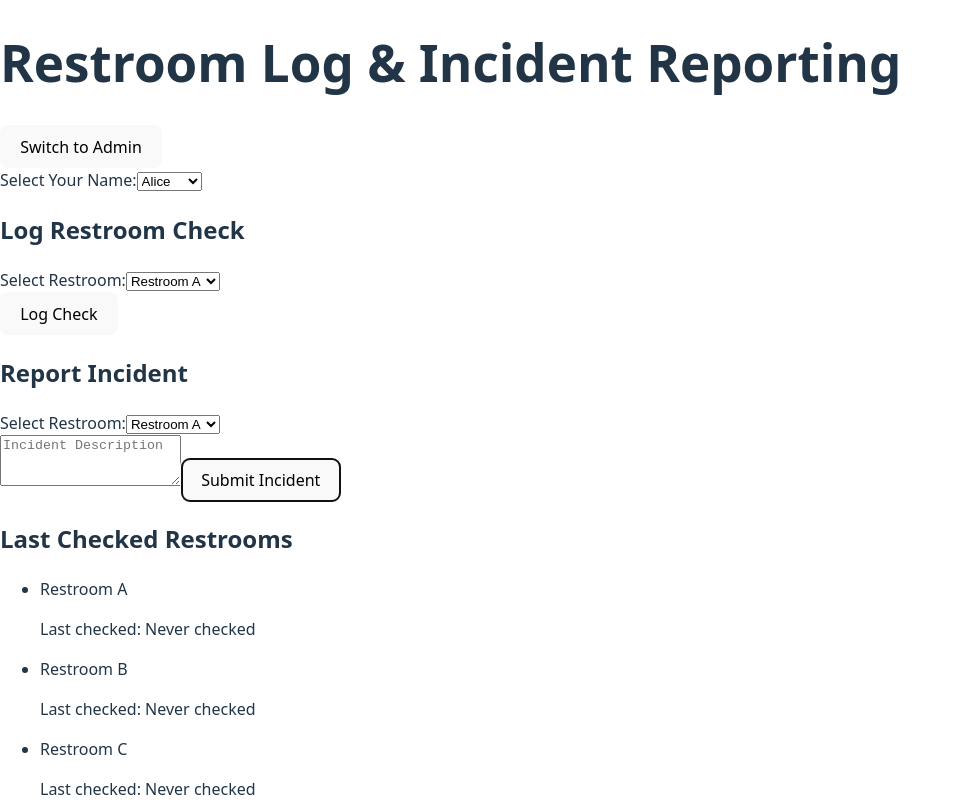
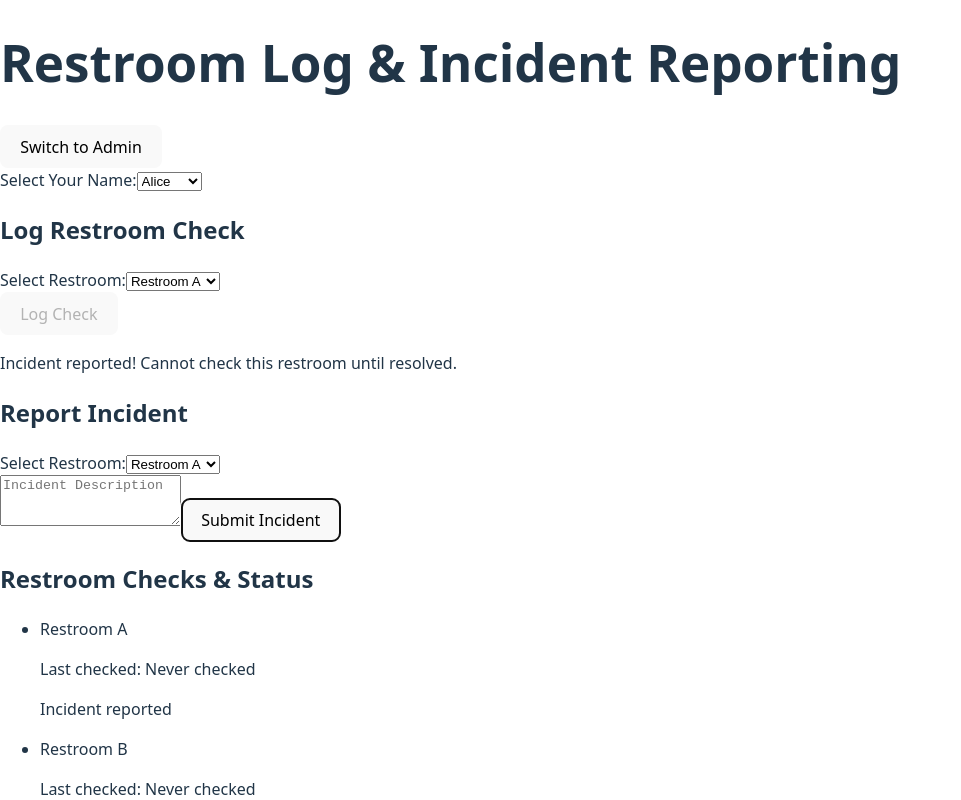
Before and after one commit to rryann0/south-hygieia, a React (Vite) app: page / in a window 1280 px wide. Both pictures are taken after typing "Sample" into the empty fields and a click on the button "Submit Incident". Shown: the top 800 px of the page, without its empty margins (0-961 px from the left). Built offline with nearby package versions, Linux system fonts and the light colour scheme.

Commit message:
add incident blocking to checks

```diff
--- a/src/App.jsx
+++ b/src/App.jsx
@@ -29,8 +29,33 @@ function App() {
     localStorage.setItem('incidents', JSON.stringify(incidents));
   }, [incidents]);
 
-  // Handlers
+  // Helper to get the last check time for a restroom
+  const getLastCheckTime = (restroom) => {
+    const logsForRestroom = logs.filter(l => l.restroom === restroom);
+    if (logsForRestroom.length === 0) return 'Never checked';
+    const lastLog = logsForRestroom.reduce((latest, current) =>
+      new Date(current.timestamp) > new Date(latest.timestamp) ? current : latest
+    );
+    return new Date(lastLog.timestamp).toLocaleString();
+  };
+
+  // Helper to determine if a restroom has an active incident
+  const hasActiveIncident = (restroom) => {
+    return incidents.some(i => i.restroom === restroom && i.pending);
+  };
+
+  // Get last checked times for all restrooms
+  const restroomLastChecked = restrooms.reduce((acc, restroom) => {
+    acc[restroom] = getLastCheckTime(restroom);
+    return acc;
+  }, {});
+
   const handleLogCheck = () => {
+    // Prevent logging if there's an active incident
+    if (hasActiveIncident(selectedRestroom)) {
+      alert('Cannot check this restroom. There is an active incident reported.');
+      return;
+    }
     const newLog = {
       id: Date.now(),
       custodian: selectedCustodian,
@@ -47,7 +72,7 @@ function App() {
       restroom: selectedRestroom2,
       description: incidentDescription,
       timestamp: new Date(),
-      lastChecked: getLastCheckedTime(selectedRestroom),
+      lastChecked: getLastCheckTime(selectedRestroom2),
       pending: true,
     };
     setIncidents([newIncident, ...incidents]);
@@ -55,22 +80,9 @@ function App() {
   };
 
   const handleResolveIncident = (id) => {
-    setIncidents(incidents.map(i => i.id === id ? {...i, pending: false} : i));
+    setIncidents(incidents.map(i => i.id === id ? { ...i, pending: false } : i));
   };
 
-  // Helper to get last checked time for a restroom
-  const getLastCheckedTime = (restroom) => {
-    const lastLog = [...logs].filter(l => l.restroom === restroom).sort((a, b) => b.timestamp - a.timestamp)[0];
-    return lastLog ? new Date(lastLog.timestamp).toLocaleString() : 'Never checked';
-  };
-
-  // Get last checked times for all restrooms
-  const restroomLastChecked = restrooms.reduce((acc, restroom) => {
-    acc[restroom] = getLastCheckedTime(restroom);
-    return acc;
-  }, {});
-
-  // Incidents with last checked info
   const pendingIncidents = incidents.filter(i => i.pending);
 
   return (
@@ -116,12 +128,18 @@ function App() {
             ))}
           </select>
         </div>
+        {/* Disable button if active incident */}
         <button
-          className="bg-blue-500 text-white px-4 py-2 rounded hover:bg-blue-600"
+          className={`px-4 py-2 rounded ${hasActiveIncident(selectedRestroom) ? 'bg-gray-400 cursor-not-allowed' : 'bg-blue-500 hover:bg-blue-600 text-white'}`}
           onClick={handleLogCheck}
+          disabled={hasActiveIncident(selectedRestroom)}
         >
           Log Check
         </button>
+        {/* Show incident report notice if active incident */}
+        {hasActiveIncident(selectedRestroom) && (
+          <p className="mt-2 text-red-600 font-semibold">Incident reported! Cannot check this restroom until resolved.</p>
+        )}
       </div>
 
       {/* Submit Incident */}
@@ -154,15 +172,23 @@ function App() {
         </button>
       </div>
 
-      {/* Last Checked Restrooms */}
+      {/* Last Checked Restrooms & Incident Status */}
       <div className="mt-6">
-        <h2 className="text-xl font-semibold mb-2">Last Checked Restrooms</h2>
+        <h2 className="text-xl font-semibold mb-2">Restroom Checks & Status</h2>
         <ul className="divide-y divide-gray-200">
           {restrooms.map((restroom) => (
             <li key={restroom} className="py-2 flex justify-between items-center">
               <div>
                 <p className="font-semibold">{restroom}</p>
-                <p className="text-sm text-gray-600">Last checked: {restroomLastChecked[restroom]}</p>
+                <p className="text-sm text-gray-600">
+                  Last checked: {restroomLastChecked[restroom]}
+                </p>
+                {/* Check for active incident */}
+                {hasActiveIncident(restroom) ? (
+                  <p className="text-red-500 font-semibold">Incident reported</p>
+                ) : (
+                  <p className="text-green-600 font-semibold">No active incident</p>
+                )}
               </div>
             </li>
           ))}
```
